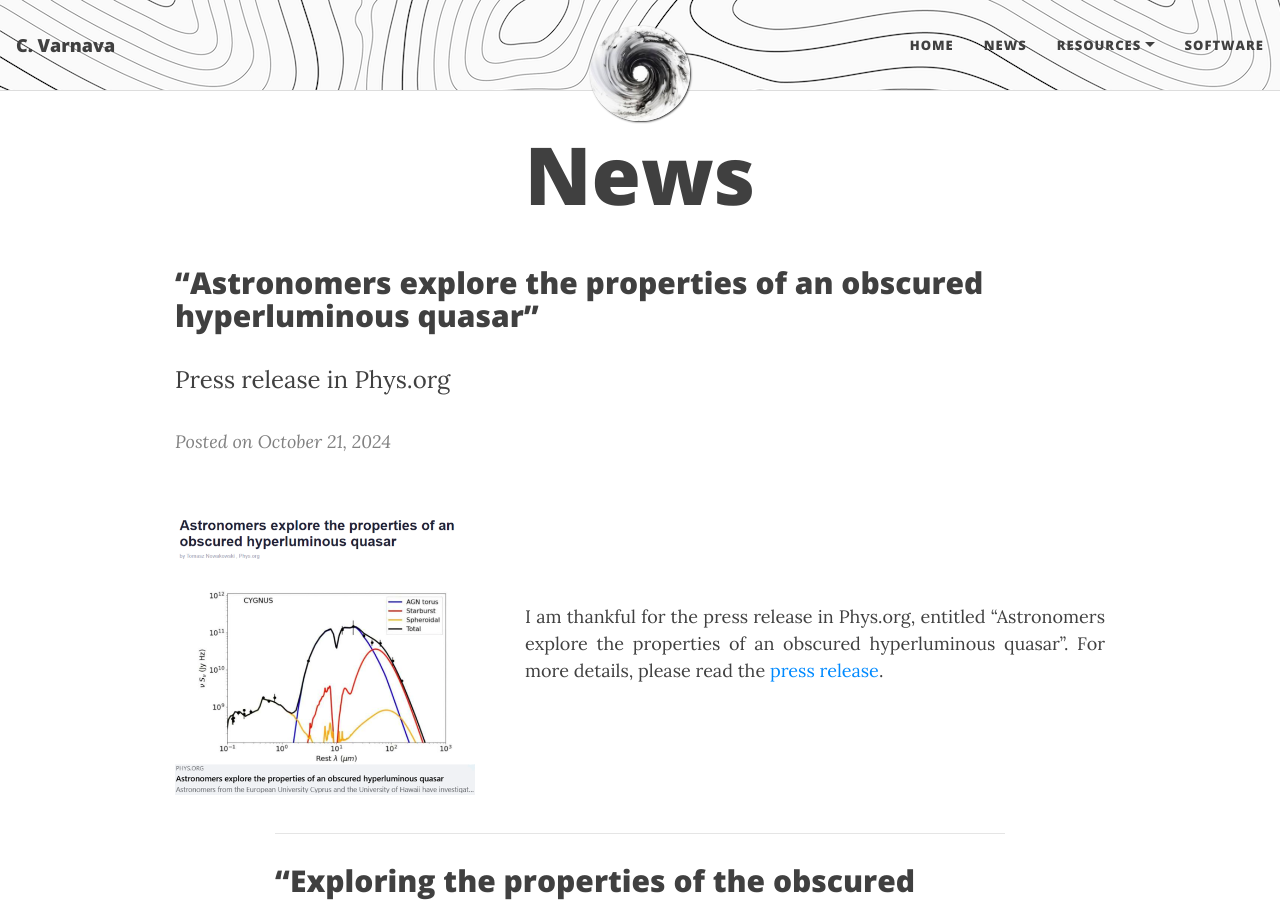
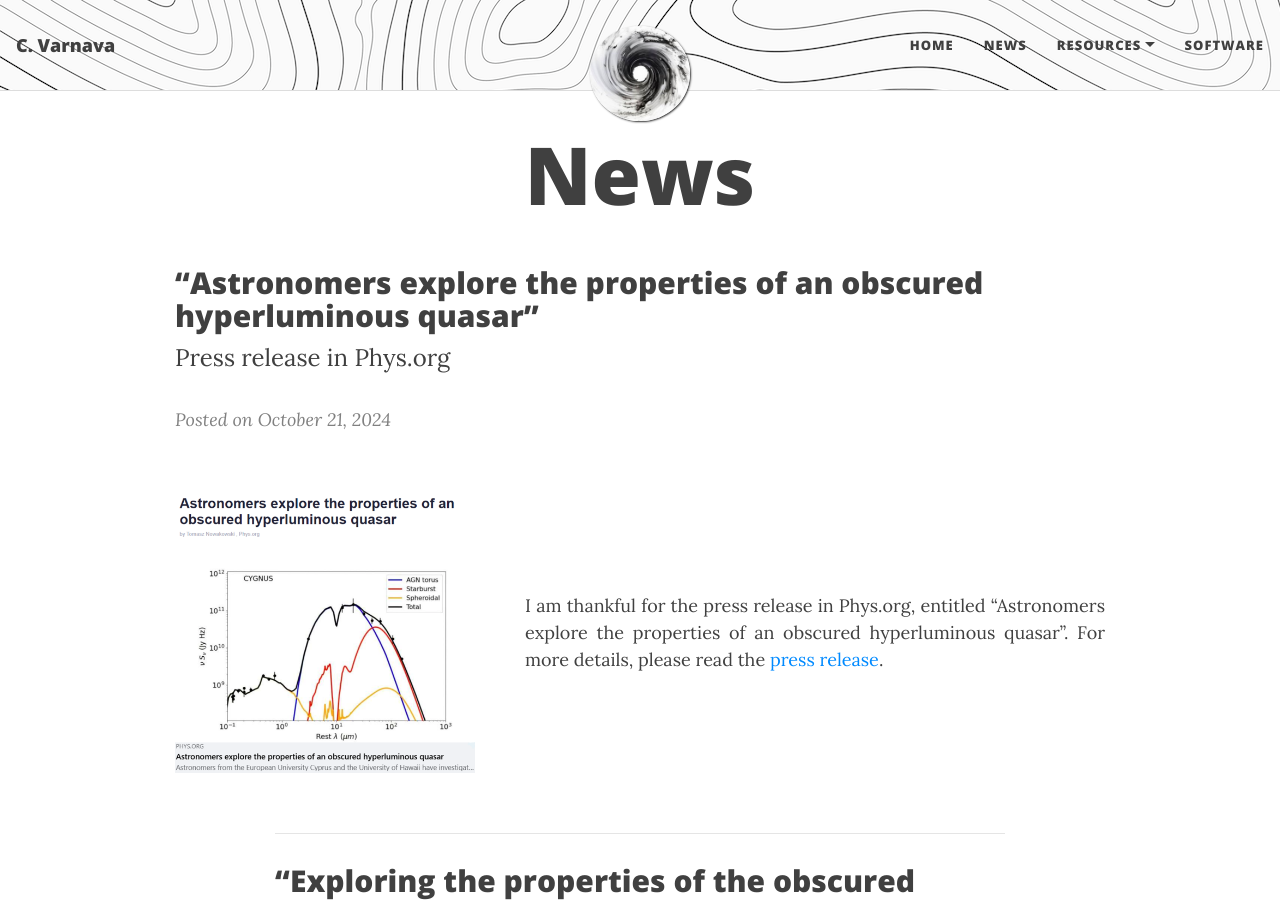
Before and after one commit to ch-var/ch-var.github.io, a Jekyll site: the page built from news.html, in a window 1280 px wide and 900 px high. Built offline with Jekyll 4.4.1, drawn with Linux system fonts in a browser that asks for light colours; formulas are drawn with MathJax 3.

Commit message:
Update news.html

```diff
--- a/news.html
+++ b/news.html
@@ -32,13 +32,13 @@ mathjax: true
   }
 </style>
 
-<p style="font-family: var(--header-font); font-weight: 800; line-height: 1.1; font-size: 1.875rem; margin-top: 1.25rem;">“Astronomers explore the properties of an obscured hyperluminous quasar”</p>
-<p><font size="+2">Press release in Phys.org</font></p>
+<p style="margin-bottom: 8px; font-family: var(--header-font); font-weight: 800; line-height: 1.1; font-size: 1.875rem; margin-top: 1.25rem;">“Astronomers explore the properties of an obscured hyperluminous quasar”</p>
+<p style="margin-top: 8px; margin-bottom: 8px;"><font size="+2">Press release in Phys.org</font></p>
 <p><i style="color:#808080";>Posted on October 21, 2024</i></p>
 
 <div style="display: flex; justify-content: space-between; align-items: center; flex-wrap: wrap;">
-  <p style="margin-bottom: 8px; margin-right: 30px;"><img src="/assets/img/press.png" style="max-width: 300px; height: auto;"/></p>
-  <p style="margin-top: 8px; margin-bottom: 8px; text-align: justify; flex: 1; margin-left: 20px;">I am thankful for the press release in Phys.org, entitled “Astronomers explore the properties of an obscured hyperluminous quasar”. For more details, please read the <a href="https://phys.org/news/2024-10-astronomers-explore-properties-obscured-hyperluminous.html">press release</a>.</p>
+  <p style="margin-right: 30px;"><img src="/assets/img/press.png" style="max-width: 300px; height: auto;"/></p>
+  <p style="text-align: justify; flex: 1; margin-left: 20px;">I am thankful for the press release in Phys.org, entitled “Astronomers explore the properties of an obscured hyperluminous quasar”. For more details, please read the <a href="https://phys.org/news/2024-10-astronomers-explore-properties-obscured-hyperluminous.html">press release</a>.</p>
 </div>
 
 <p><hr width="100%" size="2"></p>
```
